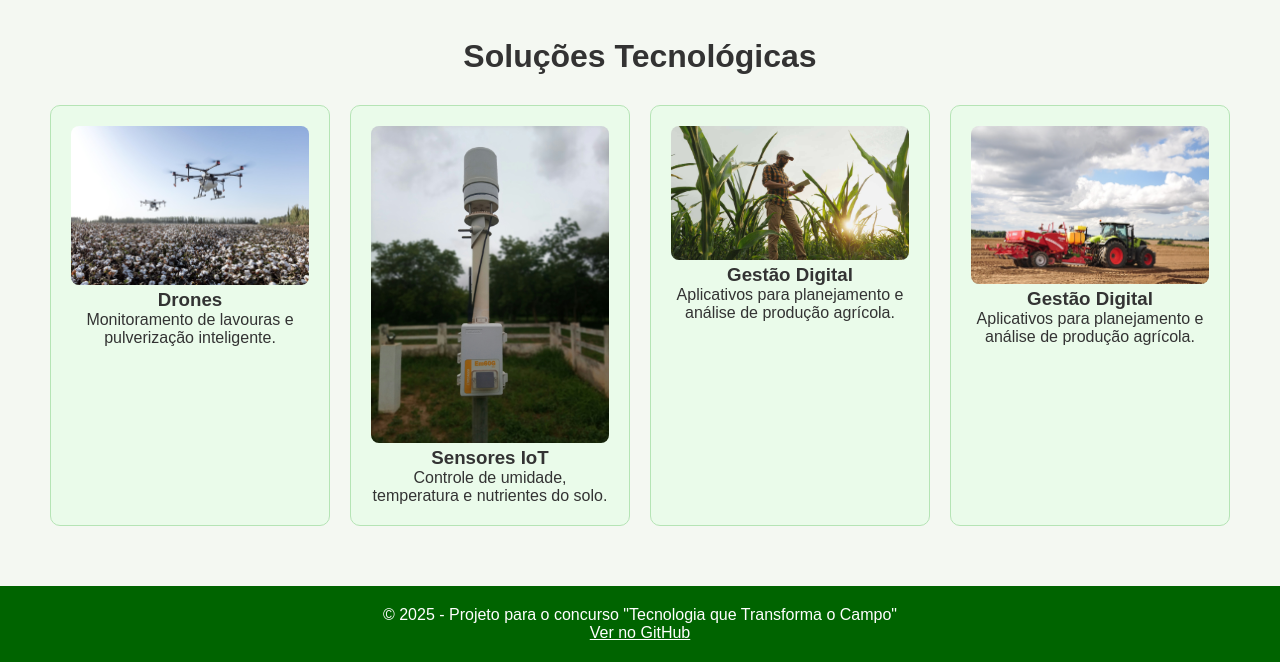
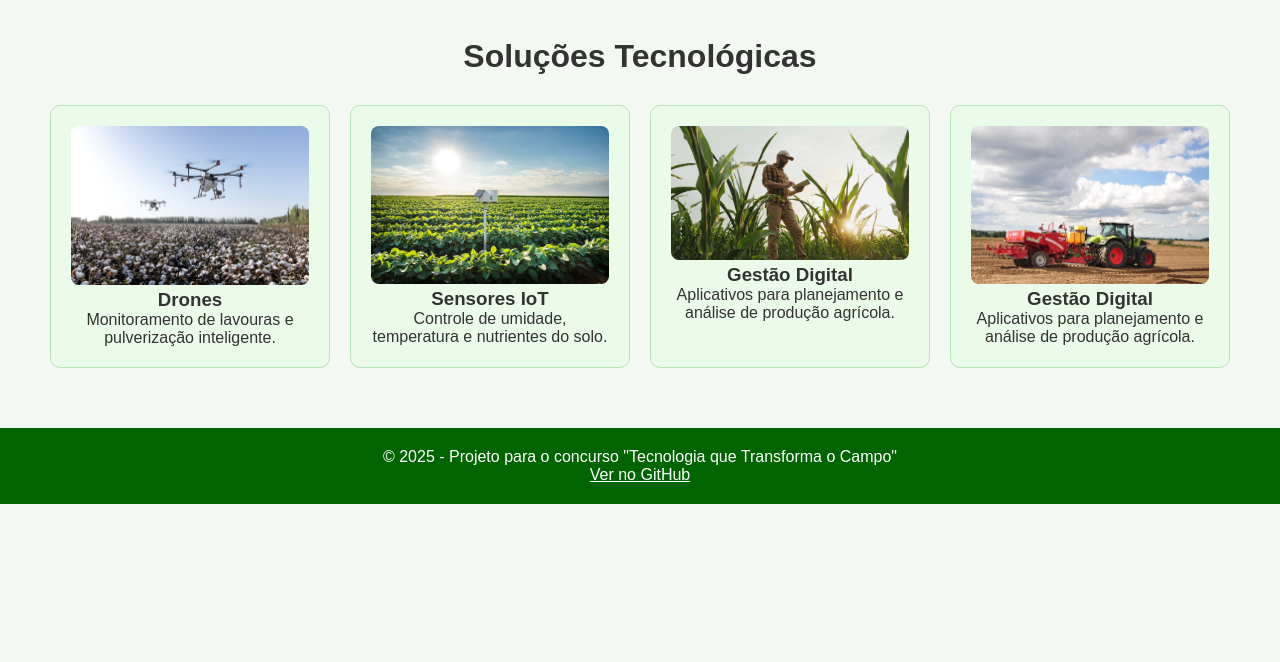
Before and after one commit to guilhermepravato/agrinho-guilherme-2025, a plain HTML site: page index.html in a window 1280 px wide. Shown: the part 822-1484 px from the top of the page. After the commit the page ends 1326 px from the top, so only its background shows below. Drawn offline with Linux system fonts and the light colour scheme.

Commit message:
sdfghjklç~

```diff
--- a/index.html
+++ b/index.html
@@ -24,7 +24,7 @@
         <p>Monitoramento de lavouras e pulverização inteligente.</p>
       </div>
       <div class="card">
-        <img src="img/sensor.jpg" alt="Sensor no solo" />
+        <img src="img/estacao-de-campo-foto-capa-scaled.jpg" alt="Sensor no solo" />
         <h3>Sensores IoT</h3>
         <p>Controle de umidade, temperatura e nutrientes do solo.</p>
       </div>
```
Also changed, not shown: img/estacao-de-campo-foto-capa-scaled.jpg (added).
